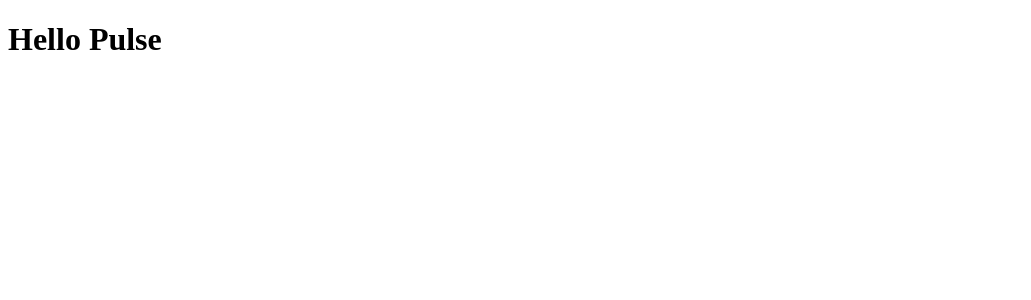
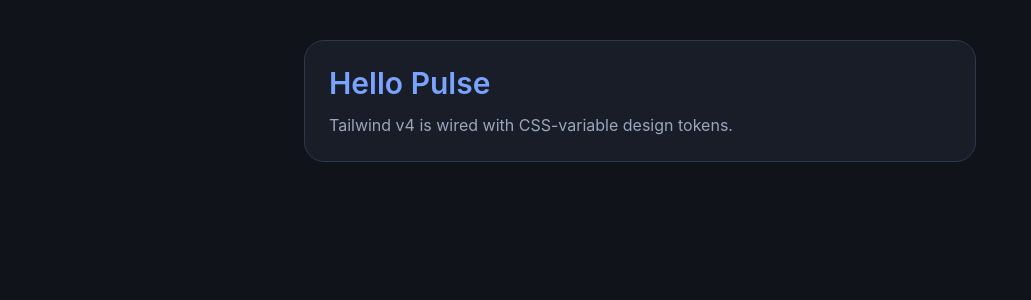
Before and after one commit to derekbeau/pulse-fitness-app, a React (Vite) app in the folder apps/web/: page / in a window 1280 px wide. Shown: the top 300 px of the page, without its empty margins (0-1031 px from the left). Built offline with nearby package versions, Linux system fonts and the light colour scheme.

Commit message:
feat(web): set up Tailwind v4 tokenized globals

```diff
--- a/apps/web/package.json
+++ b/apps/web/package.json
@@ -18,12 +18,15 @@
   },
   "devDependencies": {
     "@playwright/test": "^1.58.2",
+    "@tailwindcss/vite": "^4.2.1",
     "@testing-library/jest-dom": "^6.9.1",
     "@testing-library/react": "^16.3.2",
+    "@types/node": "^24.3.0",
     "@types/react": "^19.0.0",
     "@types/react-dom": "^19.0.0",
     "@vitejs/plugin-react": "^5.0.4",
     "jsdom": "^26.1.0",
+    "tailwindcss": "^4.2.1",
     "typescript": "^5.9.2",
     "vite": "^7.1.7",
     "vitest": "^4.0.18"
--- a/apps/web/src/App.tsx
+++ b/apps/web/src/App.tsx
@@ -1,12 +1,21 @@
-import { userSchema } from "@pulse/shared";
+import { userSchema } from '@pulse/shared';
 
 const demoUser = userSchema.parse({
-  id: "web-user",
-  name: "Pulse",
+  id: 'web-user',
+  name: 'Pulse',
 });
 
 function App() {
-  return <h1>Hello {demoUser.name}</h1>;
+  return (
+    <main className="min-h-screen bg-background px-6 py-10 text-foreground font-sans">
+      <section className="mx-auto max-w-2xl rounded-2xl border border-border bg-card p-6">
+        <h1 className="text-3xl font-semibold text-primary">Hello {demoUser.name}</h1>
+        <p className="mt-3 text-base text-muted">
+          Tailwind v4 is wired with CSS-variable design tokens.
+        </p>
+      </section>
+    </main>
+  );
 }
 
 export default App;
--- a/apps/web/src/main.tsx
+++ b/apps/web/src/main.tsx
@@ -1,6 +1,7 @@
 import { StrictMode } from 'react';
 import { createRoot } from 'react-dom/client';
 import App from '@/App';
+import './styles/globals.css';
 
 const rootElement = document.getElementById('root');
 
--- /dev/null
+++ b/apps/web/src/styles/globals.css
@@ -0,0 +1,57 @@
+@import "tailwindcss";
+
+:root {
+  --color-background: #10131a;
+  --color-foreground: #f5f7ff;
+  --color-card: #181d27;
+  --color-primary: #7aa2ff;
+  --color-secondary: #273246;
+  --color-accent-cream: #f3d7a8;
+  --color-accent-pink: #f5b5cb;
+  --color-accent-mint: #9edcc9;
+  --color-muted: #9aa6bf;
+  --color-border: #2d384c;
+
+  --radius-sm: 0.375rem;
+  --radius-md: 0.5rem;
+  --radius-lg: 0.75rem;
+  --radius-xl: 1rem;
+  --radius-2xl: 1.25rem;
+
+  --font-sans:
+    -apple-system, BlinkMacSystemFont, "Segoe UI", "Inter", "Helvetica Neue", Arial,
+    "Noto Sans", sans-serif, "Apple Color Emoji", "Segoe UI Emoji", "Segoe UI Symbol";
+
+  --space-0: 0rem;
+  --space-1: 0.25rem;
+  --space-2: 0.5rem;
+  --space-3: 0.75rem;
+  --space-4: 1rem;
+  --space-5: 1.25rem;
+  --space-6: 1.5rem;
+  --space-8: 2rem;
+  --space-10: 2.5rem;
+  --space-12: 3rem;
+  --space-16: 4rem;
+}
+
+@theme inline {
+  --color-background: var(--color-background);
+  --color-foreground: var(--color-foreground);
+  --color-card: var(--color-card);
+  --color-primary: var(--color-primary);
+  --color-secondary: var(--color-secondary);
+  --color-accent-cream: var(--color-accent-cream);
+  --color-accent-pink: var(--color-accent-pink);
+  --color-accent-mint: var(--color-accent-mint);
+  --color-muted: var(--color-muted);
+  --color-border: var(--color-border);
+
+  --radius-sm: var(--radius-sm);
+  --radius-md: var(--radius-md);
+  --radius-lg: var(--radius-lg);
+  --radius-xl: var(--radius-xl);
+  --radius-2xl: var(--radius-2xl);
+
+  --font-sans: var(--font-sans);
+}
--- a/apps/web/vite.config.ts
+++ b/apps/web/vite.config.ts
@@ -1,9 +1,10 @@
 import path from 'node:path';
+import tailwindcss from '@tailwindcss/vite';
 import { defineConfig } from 'vite';
 import react from '@vitejs/plugin-react';
 
 export default defineConfig({
-  plugins: [react()],
+  plugins: [react(), tailwindcss()],
   resolve: {
     alias: {
       '@': path.resolve(__dirname, 'src'),
```
Also changed, not shown: 2 other files (tests, documents, lock files or other folders).
